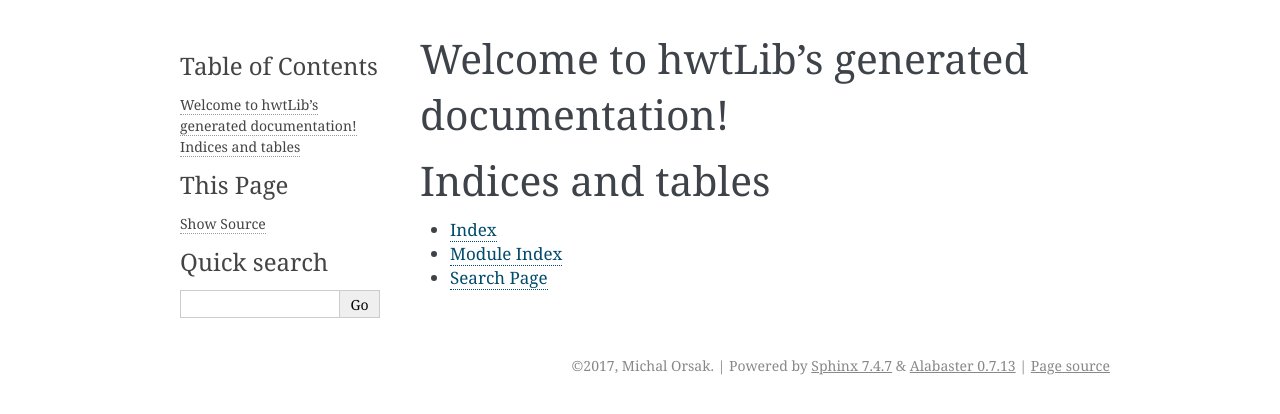
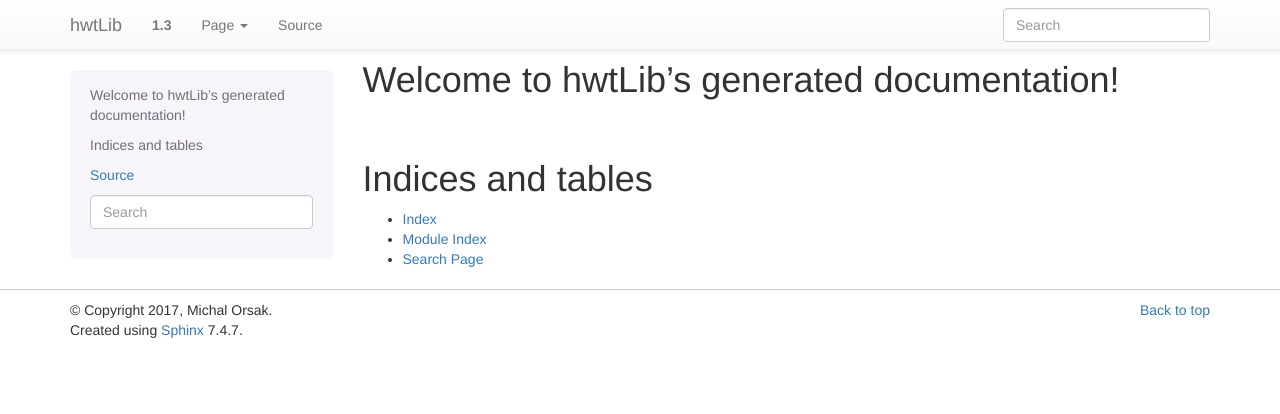
Before and after one commit to Nic30/hwtLib, a Sphinx documentation site: the page built from docs/index.rst, in a window 1280 px wide. Shown: the top 414 px of the page. Built offline with Sphinx 7.4.7, drawn with Linux system fonts in a browser that asks for light colours; pages that are not in the unit, such as notebooks, are missing from menus; the version number is read from the project's files by our own code.

Commit message:
use bootstrap as theme for doc

```diff
--- a/docs/conf.py
+++ b/docs/conf.py
@@ -19,6 +19,8 @@
 #
 import os
 import sys
+import sphinx_bootstrap_theme
+
 sys.path.insert(0,  os.path.abspath('../../HWToolkit/'))
 sys.path.insert(0,  os.path.abspath('../'))
 
@@ -86,7 +88,10 @@ todo_include_todos = True
 # The theme to use for HTML and HTML Help pages.  See the documentation for
 # a list of builtin themes.
 #
-html_theme = 'alabaster'
+#html_theme = 'alabaster'
+
+html_theme = 'bootstrap'
+html_theme_path = sphinx_bootstrap_theme.get_html_theme_path()
 
 # Theme options are theme-specific and customize the look and feel of a theme
 # further.  For a list of options available for each theme, see the
```
